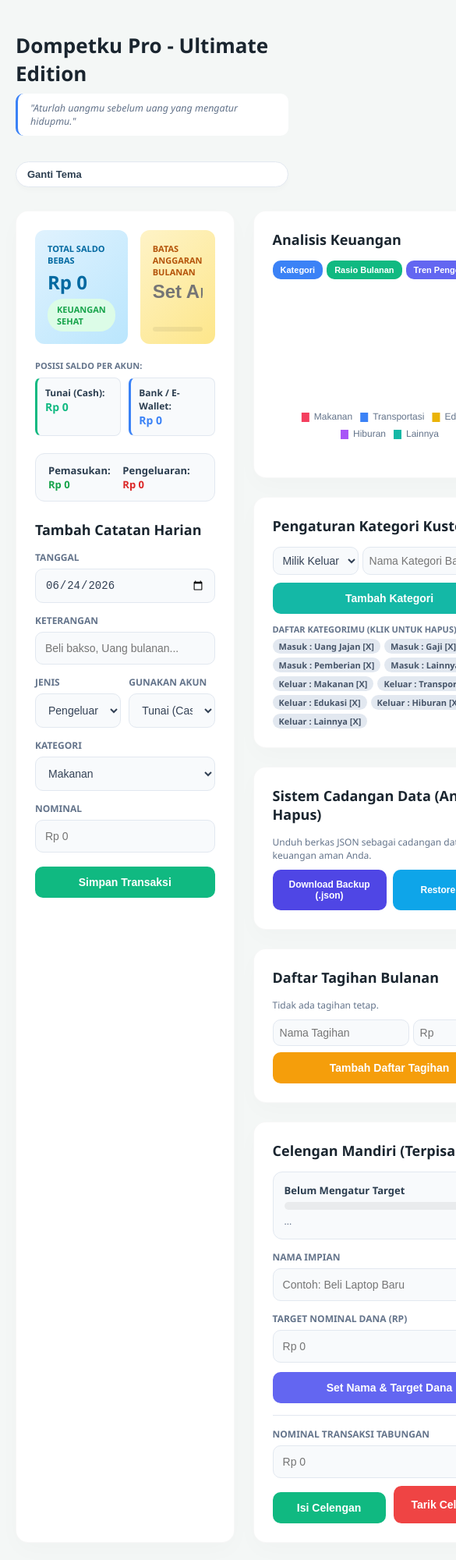
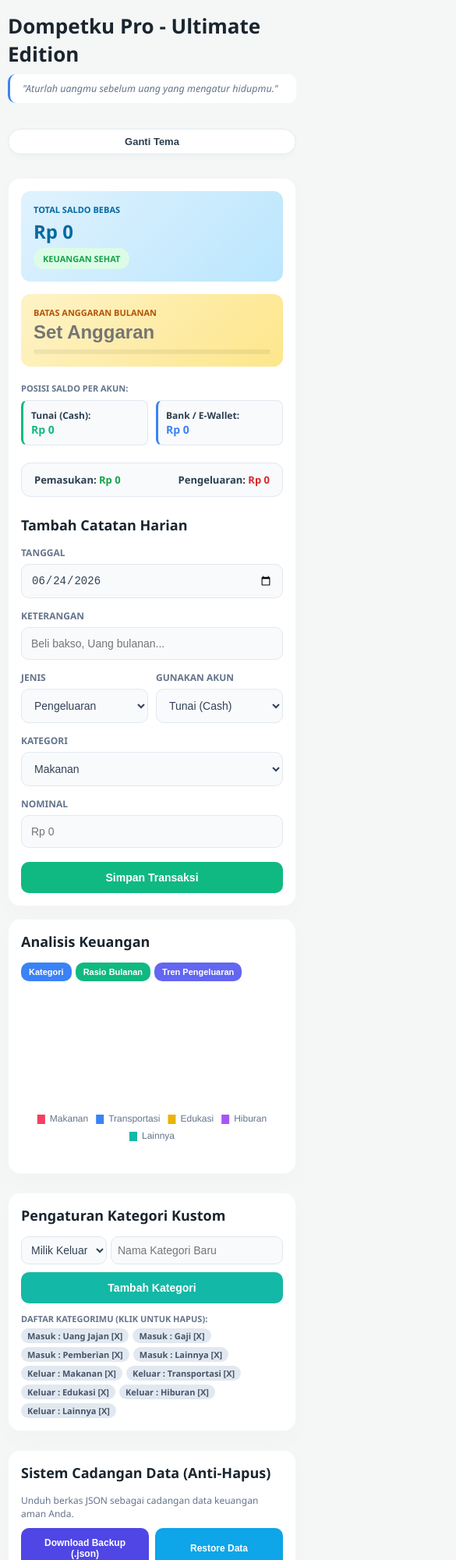
Before and after one commit to mizzatrafi-cell/manage-uang-brader, a plain HTML site: page index.html in a window 390 px wide. Shown: the top 2000 px of the page at 78% size, 585 px wide, since content can reach past the window. Drawn offline with nearby package versions, Linux system fonts and the light colour scheme.

Commit message:
Update index.html

```diff
--- a/index.html
+++ b/index.html
@@ -66,7 +66,11 @@
 
         h3 { font-size: 18px; color: var(--teks-judul); margin-top: 0; margin-bottom: 15px; }
 
-        .grid-utama { display: grid; grid-template-columns: 1.2fr 1fr; gap: 24px; }
+        .grid-utama {
+            display: grid;
+            grid-template-columns: 1.2fr 1fr;
+            gap: 24px;
+        }
         .box {
             background: var(--bg-kotak); padding: 24px; border-radius: 16px;
             border: 1px solid var(--border-kotak); box-shadow: 0 10px 30px var(--bayangan);
@@ -143,6 +147,45 @@
         .rekening-container { display: grid; grid-template-columns: 1fr 1fr; gap: 10px; margin-top: 8px; font-size: 12px; }
         .rekening-card { background: var(--bg-input); border: 1px solid var(--border-input); padding: 10px; border-radius: 8px; font-weight: 600; }
 
+        /* --- PERBAIKAN KHUSUS LAYAR HP (RESPONSIF MOBILE) --- */
+        @media (max-width: 768px) {
+            body {
+                padding: 15px 10px;
+            }
+            .grid-utama {
+                grid-template-columns: 1fr;
+                gap: 16px;
+            }
+            .penuh {
+                grid-column: span 1;
+            }
+            .ringkasan-container {
+                grid-template-columns: 1fr;
+            }
+            .box {
+                padding: 16px;
+            }
+            .header-container {
+                flex-direction: column;
+                align-items: flex-start;
+            }
+            .btn-theme {
+                width: 100%;
+                justify-content: center;
+            }
+            .search-bar {
+                width: 100%;
+            }
+            .flex-tombol {
+                flex-direction: column;
+                gap: 5px;
+            }
+            .flex-tombol button {
+                margin-top: 5px;
+            }
+        }
+
+        /* --- PRINT OPTIMIZATION --- */
         @media print {
             body { background: white !important; color: black !important; padding: 0 !important; }
             .grid-utama { display: block !important; }
@@ -290,7 +333,7 @@
         <div class="box penuh">
             <div style="display: flex; justify-content: space-between; align-items: center; flex-wrap: wrap; gap: 12px;">
                 <h3 style="margin:0;">Riwayat Catatan</h3>
-                <div style="display: flex; align-items: center; gap: 12px;">
+                <div style="display: flex; align-items: center; gap: 12px; width: 100%; max-width: 450px; justify-content: flex-end; flex-wrap: wrap;">
                     <input type="text" id="search-input" class="search-bar" placeholder="Cari..." oninput="updateTampilan()">
                     <select id="filter-bulan" class="filter-bulan" onchange="updateTampilan()"></select>
                 </div>
```
